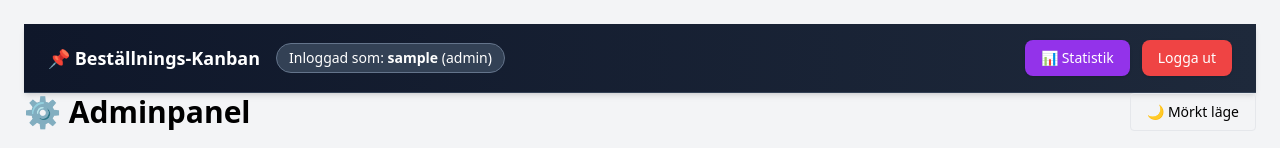
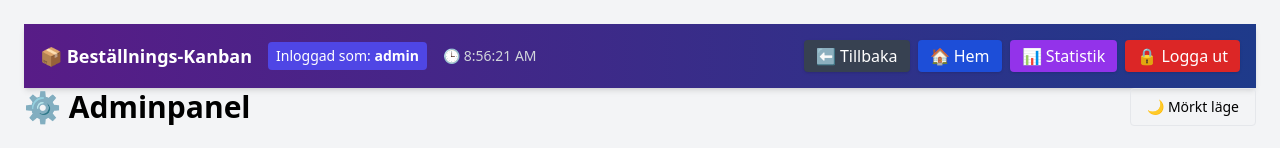
Before and after one commit to Ahmedalmasrii/KanbanApp, a React (Create React App) app in the folder frontend/: page /admin in a window 1280 px wide. Shown: the top 148 px of the page. Built offline with nearby package versions, Linux system fonts and the light colour scheme; no server answers; sample sign-in values are in the browser's storage.

Commit message:
optimerat min styling om på nytt i header.js

```diff
--- a/frontend/src/components/Header.js
+++ b/frontend/src/components/Header.js
@@ -1,55 +1,77 @@
-import React from "react";
-import { useNavigate, useLocation } from "react-router-dom";
+import React, { useEffect, useState } from 'react';
+import { useNavigate, useLocation } from 'react-router-dom';
 
 const Header = () => {
   const navigate = useNavigate();
   const location = useLocation();
-  const user = JSON.parse(localStorage.getItem("user"));
+  const user = JSON.parse(localStorage.getItem('user'));
+  const [time, setTime] = useState(new Date());
+
+  useEffect(() => {
+    const timer = setInterval(() => setTime(new Date()), 1000);
+    return () => clearInterval(timer);
+  }, []);
 
   const handleLogout = () => {
-    localStorage.removeItem("user");
-    localStorage.removeItem("token");
-    navigate("/login");
+    localStorage.removeItem('user');
+    localStorage.removeItem('token');
+    navigate('/login');
+  };
+
+  const handleBack = () => {
+    navigate(-1);
+  };
+
+  const handleHome = () => {
+    navigate('/kanban');
   };
 
   return (
-    <header className="bg-gradient-to-r from-slate-900 to-slate-800 text-white px-6 py-4 shadow-md flex justify-between items-center border-b border-slate-700">
+    <div className="flex justify-between items-center p-4 bg-gradient-to-r from-purple-900 to-blue-900 text-white shadow-md">
       <div className="flex items-center gap-4">
-        <h1 className="text-lg font-semibold flex items-center gap-2">
-          📌 {location.pathname === "/stats" ? "Statistikpanel" : "Beställnings-Kanban"}
-        </h1>
-        <span className="text-sm bg-slate-700 px-3 py-1 rounded-full text-white border border-slate-500">
-          Inloggad som: <strong>{user?.username}</strong> ({user?.role})
+        <span className="text-lg font-bold">📦 Beställnings-Kanban</span>
+        <span className="text-sm bg-indigo-600 px-2 py-1 rounded">
+          Inloggad som: <strong>{user?.role}</strong>
         </span>
+        <span className="text-sm text-gray-300">🕒 {time.toLocaleTimeString()}</span>
       </div>
 
-      <div className="flex gap-3">
-        {user?.role === "admin" || user?.role === "manager" ? (
+      <div className="flex items-center gap-2">
+        {location.pathname !== '/kanban' && (
           <button
-            onClick={() => navigate("/stats")}
-            className="bg-purple-600 hover:bg-purple-700 px-4 py-2 rounded-lg shadow text-white text-sm transition"
-          >
-            📊 Statistik
-          </button>
-        ) : null}
-
-        {location.pathname === "/stats" && (
-          <button
-            onClick={() => navigate("/kanban")}
-            className="bg-slate-600 hover:bg-slate-700 px-4 py-2 rounded-lg shadow text-white text-sm transition"
+            onClick={handleBack}
+            className="bg-gray-700 hover:bg-gray-600 text-white px-3 py-1 rounded shadow"
           >
             ⬅️ Tillbaka
           </button>
         )}
 
+        {user && (
+          <button
+            onClick={handleHome}
+            className="bg-blue-700 hover:bg-blue-600 text-white px-3 py-1 rounded shadow"
+          >
+            🏠 Hem
+          </button>
+        )}
+
+        {(user?.role === 'admin' || user?.role === 'manager') && (
+          <button
+            onClick={() => navigate('/stats')}
+            className="bg-purple-600 hover:bg-purple-500 text-white px-3 py-1 rounded shadow"
+          >
+            📊 Statistik
+          </button>
+        )}
+
         <button
           onClick={handleLogout}
-          className="bg-red-500 hover:bg-red-600 px-4 py-2 rounded-lg shadow text-white text-sm transition"
+          className="bg-red-600 hover:bg-red-500 text-white px-3 py-1 rounded shadow"
         >
-          Logga ut
+          🔒 Logga ut
         </button>
       </div>
-    </header>
+    </div>
   );
 };
 
```
